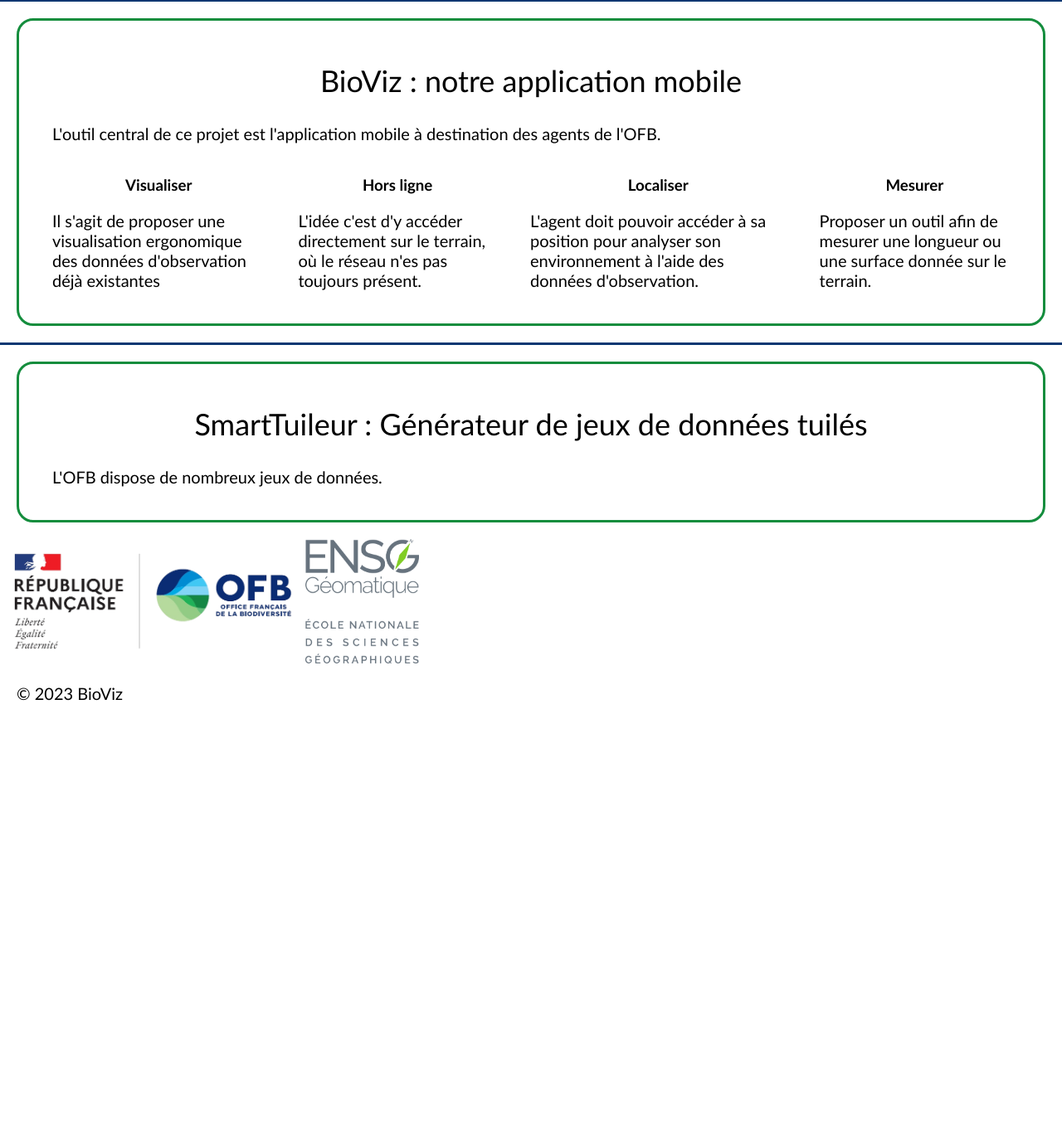
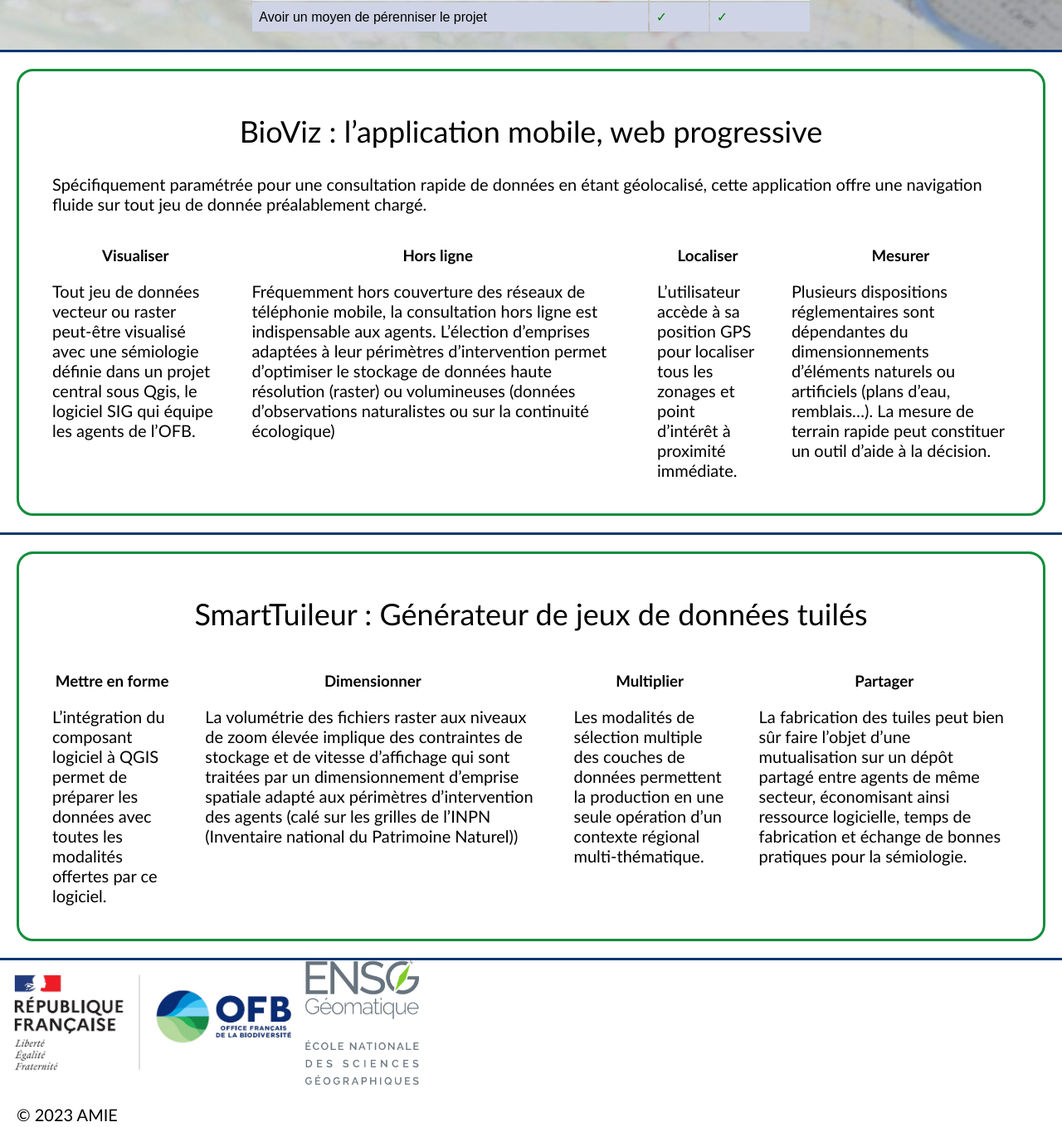
Before and after one commit to louise-redlinger/AMIE, a plain HTML site: page index.html in a window 1280 px wide. Shown: the part 1109-2468 px from the top of the page at 83% size. Before the commit the page ends 1977 px from the top, so only its background shows below. Drawn offline with Linux system fonts and the light colour scheme.

Commit message:
tableau des fonctionnalités

```diff
--- a/index.html
+++ b/index.html
@@ -9,13 +9,12 @@
 <body>
     <header>
         <h1> AMIE : Application Mobile pour les Intervenants de l'Environnement </h1>
-        <p>Ce projet a été réalisé par des étudiants de l'ENSG, l'École Nationale des Sciences Géographiques.
-          Ce projet s'est réalisé à la demande de l'OFB, l'Office Français de la Biodiversité.
-          Il s'agissait de créer une application mobile accessible hors ligne pour visualiser les données d'observations à des fins d'utilisation
-          sur le terrain. Aussi pour créer des jeux de données ergonomiques, nous avons créé un outil Tuilator permettant de générer des jeux de données sous forme
-          de tuiles vectorielles et raster.
-          Voici notre projet AMIE, Application Mobile pour les Inspecteurs de l'Environnement, composé de son application mobile BioViz et de l'outil de tuilage
-          SmartTuileur.
+        <p>Ce projet a été réalisé par des étudiants de l'ENSG (École Nationale des Sciences Géographiques) dans le cadre du PDI (Projet de Développement Informatique) des élèves ingénieurs de 2ème année et Master première année.
+          La structure commanditaire est la Direction régionale Centre-Val de Loire de l’OFB (Office Français de la Biodiversité)
+          Il a pour objet la création d’une application mobile hors connexion pour une visualisation de données cartographiques nécessaires aux actions de terrain des inspecteurs de l’environnement.
+          Deux éléments logiciels composent la solution retenue :
+          -	un outil (Tuilator) permettant de générer des jeux de données sous forme de tuiles vectorielles et raster.
+          -	une application mobile (BioViz) pour la consultation des données sur le terrain
         </p>
         <div class="container">
           <button type="button" class="button" onclick="window.location.href = 'https://nlanglais.github.io/BioViz'">
@@ -26,9 +25,6 @@
           <thead>
             <tr><th></th><th>BioViz</th><th>SmartTuileur</th></tr>
           </thead>
-          <tbody>
-            <tr><td>Adaptation de l'emprise mobile aux couches de données</td><td><span class="ok"> &#10003;</span></td><td></td></tr>
-          </tbody>
           <tbody>
             <tr><td>Géolocalisation GPS</td><td><span class="ok"> &#10003;</span></td><td></td></tr>
           </tbody>
@@ -57,7 +53,10 @@
             <tr><td>Comportement responsive PC/Mobile Android</td><td><span class="ok"> &#10003;</span></td><td></td></tr>
           </tbody>
           <tbody>
-            <tr><td>Intégration du script python dans QGis</td><td></td><td><span class="ok"> &#10003;</span></td></tr>
+            <tr><td>Compatible avec plusieurs OS (IOS et Android)</td><td><span class="ok"> &#10003;</span></td><td></td></tr>
+          </tbody>
+          <tbody>
+            <tr><td>Interface ergonomique</td><td></td><td><span class="ok"> &#10003;</span></td></tr>
           </tbody>
           <tbody>
             <tr><td>Sélection de l'emprise des données par maille INPN</td><td></td><td><span class="ok"> &#10003;</span></td></tr>
@@ -71,6 +70,9 @@
           <tbody>
             <tr><td>Génération de MBTiles raster</td><td></td><td><span class="ok"> &#10003;</span></td></tr>
           </tbody>
+          <tbody>
+            <tr><td>Avoir un moyen de pérenniser le projet</td><td><span class="ok"> &#10003;</span></td><td><span class="ok"> &#10003;</span></td></tr>
+          </tbody>
         </table>
     </header>
 
@@ -78,25 +80,34 @@
         <hr>
         <section id="app">
           <div>
-            <h2> BioViz : notre application mobile </h2>
-            <p> L'outil central de ce projet est l'application mobile à destination des agents de l'OFB. </p>
+            <h2> BioViz : l’application mobile, web progressive </h2>
+            <p> Spécifiquement paramétrée pour une consultation rapide de données en étant géolocalisé,
+              cette application offre une navigation fluide sur tout jeu de donnée préalablement chargé.
+            </p>
           </div>
           <div class="box">
             <div>
               <h3> Visualiser </h3>
-              <p> Il s'agit de proposer une visualisation ergonomique des données d'observation déjà existantes </p>
+              <p> Tout jeu de données vecteur ou raster peut-être visualisé avec une sémiologie définie dans un projet central sous Qgis,
+                le logiciel SIG qui équipe les agents de l’OFB.
+              </p>
             </div>
             <div>
               <h3> Hors ligne </h3>
-              <p> L'idée c'est d'y accéder directement sur le terrain, où le réseau n'es pas toujours présent. </p>
+              <p> Fréquemment hors couverture des réseaux de téléphonie mobile, la consultation hors ligne est indispensable aux agents.
+                L’élection d’emprises adaptées à leur périmètres d’intervention permet d’optimiser le stockage de données haute résolution (raster)
+                ou volumineuses (données d’observations naturalistes ou sur la continuité écologique)
+              </p>
             </div>
             <div>
               <h3> Localiser </h3>
-              <p> L'agent doit pouvoir accéder à sa position pour analyser son environnement à l'aide des données d'observation. </p>
+              <p> L’utilisateur accède à sa position GPS pour localiser tous les zonages et point d’intérêt à proximité immédiate. </p>
             </div>
             <div>
               <h3> Mesurer </h3>
-              <p> Proposer un outil afin de mesurer une longueur ou une surface donnée sur le terrain. </p>
+              <p> Plusieurs dispositions réglementaires sont dépendantes du dimensionnements d’éléments naturels ou artificiels (plans d’eau, remblais…).
+                La mesure de terrain rapide peut constituer un outil d’aide à la décision.
+              </p>
             </div>
           </div>
 
@@ -105,8 +116,32 @@
         <hr>
         <section id="tuilor">
           <h2> SmartTuileur : Générateur de jeux de données tuilés </h2>
-          <p> L'OFB dispose de nombreux jeux de données. </p>
+          <div class="box">
+            <div>
+              <h3> Mettre en forme </h3>
+              <p> L’intégration du composant logiciel à QGIS permet de préparer les données avec toutes les modalités offertes par ce logiciel.
+              </p>
+            </div>
+            <div>
+              <h3> Dimensionner </h3>
+              <p> La volumétrie des fichiers raster aux niveaux de zoom élevée implique des contraintes de stockage et de vitesse d’affichage qui
+                sont traitées par un dimensionnement d’emprise spatiale adapté aux périmètres d’intervention des agents
+                (calé sur les grilles de l’INPN (Inventaire national du Patrimoine Naturel))
+              </p>
+            </div>
+            <div>
+              <h3> Multiplier </h3>
+              <p> Les modalités  de sélection multiple des couches de données permettent la production en une seule opération d’un contexte régional multi-thématique. </p>
+            </div>
+            <div>
+              <h3> Partager </h3>
+              <p> La fabrication des tuiles peut bien sûr faire l’objet d’une mutualisation sur un dépôt partagé entre agents de même secteur,
+                 économisant ainsi ressource logicielle, temps de fabrication et échange de bonnes pratiques pour la sémiologie.
+              </p>
+            </div>
+          </div>
         </section>
+        <hr>
       </main>
       <footer>
         <div class="box">
@@ -118,7 +153,7 @@
           </div>
         </div>
         <div>
-          <p>© 2023 BioViz</p>
+          <p>© 2023 AMIE</p>
         </div>
       </footer>
     </body>
```
